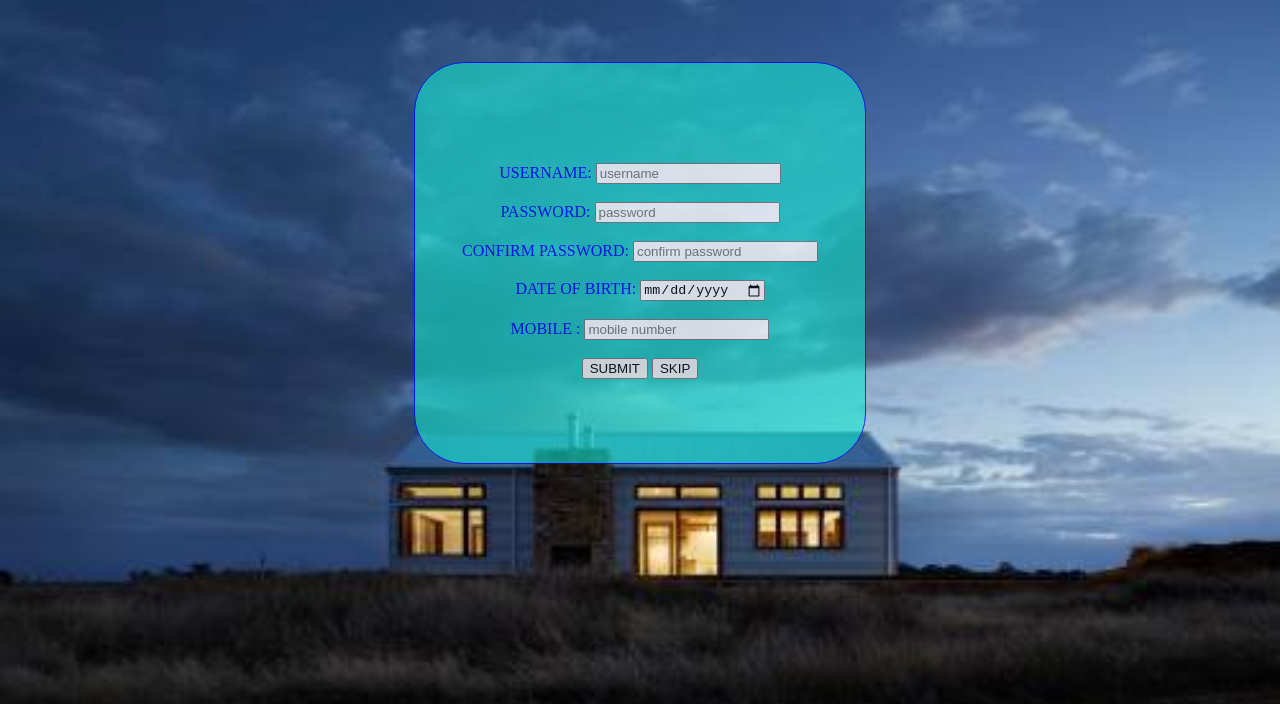
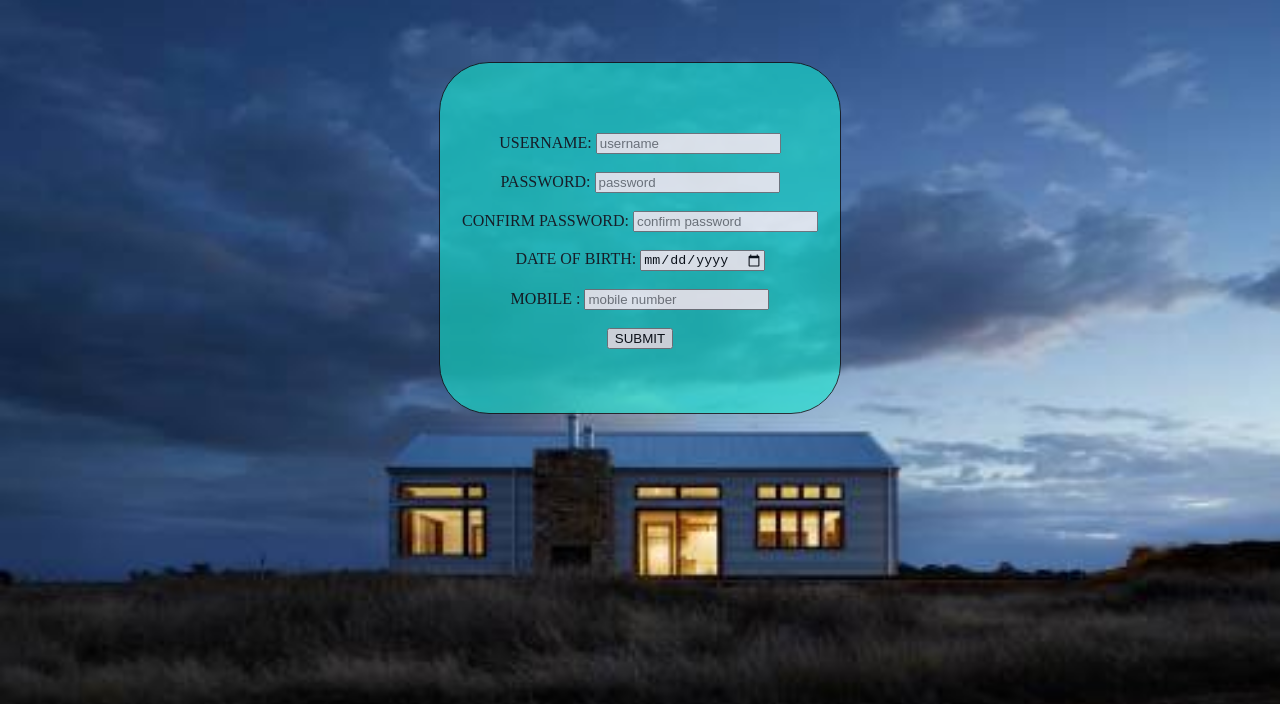
Before and after one commit to mahendragudipati/instagram, a plain HTML site: page index.html in a window 1280 px wide. Shown: the part 96-800 px from the top of the page. Drawn offline with Linux system fonts and the light colour scheme.

Commit message:
charinging

```diff
--- a/index.html
+++ b/index.html
@@ -7,10 +7,10 @@
     <style>
   form{
      border: 1px solid;
-     width: 450px;
-     height: 400px;
+     width:400px;
+     height:350px;
      position:relative;
-     color:rgb(5, 1, 254);
+     color:rgb(15, 15, 16);
      top: 150px;
      background-color: rgba(19, 233, 208, 0.742);
      border-radius: 50px;
@@ -18,7 +18,7 @@
   }
   div{
      position: relative;
-     top: 100px;
+     top:70px;
   }
   body{
      background-color: rgba(0, 255, 255, 0.426);
@@ -74,11 +74,11 @@
      <form><div>
 
          <label for="username">USERNAME:</label>
-         <input type="text"id="username" placeholder="username" ><br><br>
+         <input type="text"id="username" placeholder="username" required><br><br>
          <label for="password">PASSWORD:</label>
-         <input type="password"id="password" placeholder="password" minlength="8" ><br><br>
+         <input type="password"id="password" placeholder="password" minlength="8" required ><br><br>
          <label for="cpassword">CONFIRM PASSWORD:</label>
-         <input type="password" id="cpassword"placeholder="confirm password" minlength="8" ><br><br>
+         <input type="password" id="cpassword"placeholder="confirm password" minlength="8" required><br><br>
          <label for="dob"> DATE OF BIRTH:</label>
          <input type="date"id="date"><br><br>
          <label for="mobile">MOBILE :</label>
@@ -86,7 +86,7 @@
          <!-- <button >register</button> -->
          <!-- <input type="button" value="submit"/> -->
          <button>SUBMIT</button>
-         <button id="skip">SKIP</button>
+         <!-- <button id="skip">SKIP</button> -->
 
 
      </form> </div>
```
Also changed, not shown: login1.html (+4 -4 lines).
